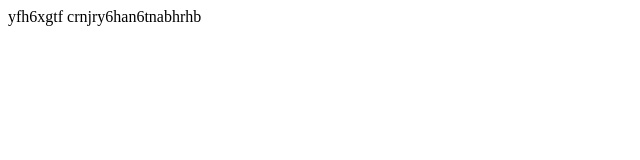
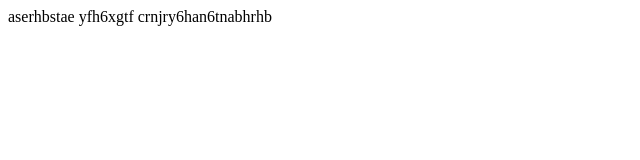
Before and after one commit to caiooliveira-tech/aula-git, a plain HTML site: page index.html in a window 1280 px wide. Shown: the whole page, without its empty margins (0-640 px from the left). Drawn offline with Linux system fonts and the light colour scheme.

Commit message:
Alteração

```diff
--- a/index.html
+++ b/index.html
@@ -6,6 +6,7 @@
     <meta name="viewport" content="width=device-width, initial-scale=1.0">
     <title>Document</title>
 </head>
+aserhbstae
 
 <body>
     yfh6xgtf crnjry6han6tnabhrhb
```
